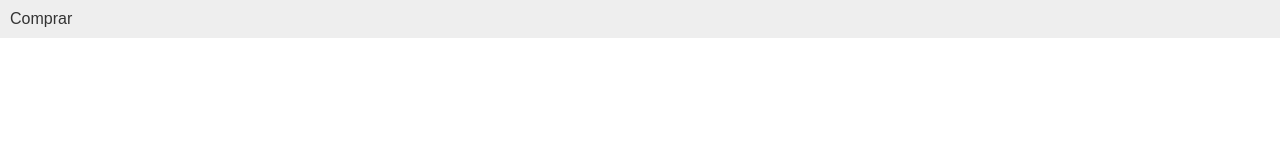
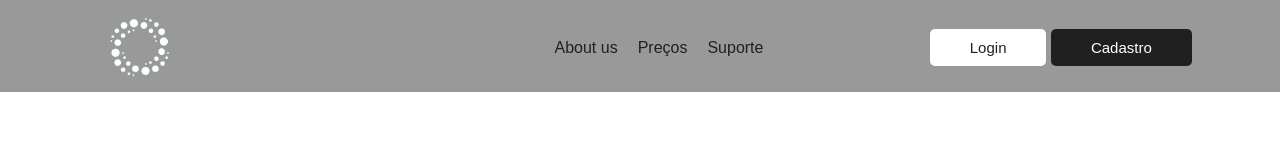
Before and after one commit to MatheusLuizz/Projeto-DSWI, a plain HTML site: page index.html in a window 1280 px wide. Drawn offline with Linux system fonts and the light colour scheme.

Commit message:
Modificando estilo da Nav Bar

```diff
--- a/index.html
+++ b/index.html
@@ -1,18 +1,47 @@
 <!DOCTYPE html>
-<html lang="en">
+<html lang="pt-br">
 
 <head>
     <meta charset="UTF-8">
     <meta name="viewport" content="width=device-width, initial-scale=1.0">
-    <title>Document</title>
+    <title>VibeHub</title>
     <link rel="stylesheet" href="styles.css">
     <script src="script.js" defer></script>
 </head>
 
 <body>
-    <nav>
-        <a href="home.html">Comprar</a>
-    </nav>
+
+    <header>
+        <nav>
+            <div class="logo"><a href="index.html"><img id="logo" src="logo.png"></a></div>
+            <div class="links">
+                <ul class="nav-itens">
+                   <li><a href="#">About us</a></li>
+                   <li><a href="#">Preços</a></li>
+                   <li><a href="#">Suporte</a></li>
+                </ul>
+            </div>
+            <div class="btns">
+                <button href="#" class="login">Login</button>
+                <button href="#" class="cadastro">Cadastro</button>
+            </div>
+            <div id="location"></div>
+        </nav>
+    </header>
+
+    <main>
+
+        <div class="col-md-12 col-lg-5  banner-home">
+
+
+        </div>
+
+    </main>
+
+    <footer>
+
+
+    </footer>
 </body>
 
 </html>
--- a/styles.css
+++ b/styles.css
@@ -1,41 +1,117 @@
+* {
+    padding: 0;
+    margin: 0;
+    box-sizing: border-box;
+}
 body {
     margin: 0;
     padding: 0;
-    font-family: Arial, sans-serif;
+    font-family: 'Poppins', sans-serif;
 }
 
 header {
     display: flex;
     justify-content: space-between;
     align-items: center;
-    padding: 10px;
-    background-color: #333;
+    padding: 5px;
+    background-color: #999999;
     color: #fff;
 }
-
-#logo {
-    max-width: 100px;
+.logo,
+.links,
+.btns,
+#location {
+    margin: 0 70px; /* Adiciona margens para espaçamento */
 }
 
-/*
-#location {
-    TODO
+.logo {
+    order: 1;
+    width: 100px;
+    cursor: pointer;
+    margin-right: 250px;
 }
-*/
-
+.logo a img {
+    max-width: 100%;
+    height: auto;
+}
+.links {
+    order: 2;
+    margin-block: 400;
+}
 nav {
     display: flex;
-    justify-content: space-between;
+    justify-content: space-around;
+    font-family: 'Poppins', sans-serif;
+    margin-top: 3px;
     align-items: center;
-    padding: 10px;
-    background-color: #eee;
+    color: #202020;
+    flex-wrap: wrap;
 }
 
-nav a {
+.nav-itens {
+    list-style: none;
+    display: flex;
+}
+
+.nav-itens>li>a {
+    padding-left: 20px;
+    color: #202020;
     text-decoration: none;
-    color: #333;
+}
+#location {
+    order: 4;
+}
+
+.btns {
+    order: 3;
+}
+
+.login {
+    padding: 10px 40px;
+    font-size: 15px;
+    border: none;
+    border-radius: 5px;
+    color: #202020;
+    background-color: #fff;
+    font-family: 'Poppins', sans-serif;
+    cursor: pointer;
+    transition: 1s background;
+}
+
+.login:hover {
+    background-color: #c5c5c5;
+    transition: 1s background;
+}
+
+.cadastro {
+    padding: 10px 40px;
+    font-size: 15px;
+    border: none;
+    border-radius: 5px;
+    color: #fff;
+    background-color: #202020;
+    font-family: 'Poppins', sans-serif;
+    cursor: pointer;
+    transition: 1s background;
+}
+
+.cadastro:hover {
+    background-color: #3d3d3d;
+    transition: 1s background;
 }
 
 section {
     padding: 20px;
 }
+@media screen and (max-width: 768px) {
+    .logo,
+    .links,
+    .btns,
+    #location {
+        margin: 10px 0; /* Adapta as margens para telas menores */
+    }
+
+    .nav-itens>li>a {
+        padding: 10px; /* Ajusta o espaçamento dos itens do menu */
+    }
+}
```
Also changed, not shown: home.html (deleted, +0 -49 lines).
